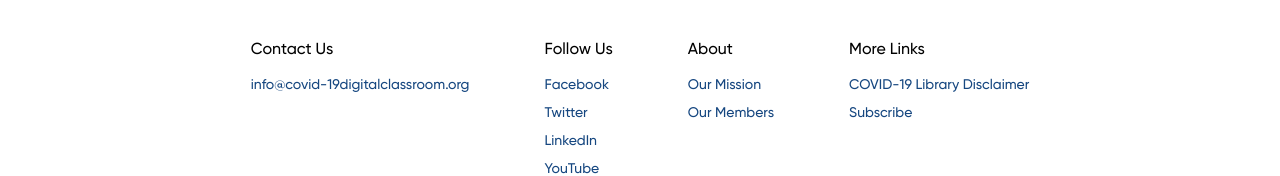
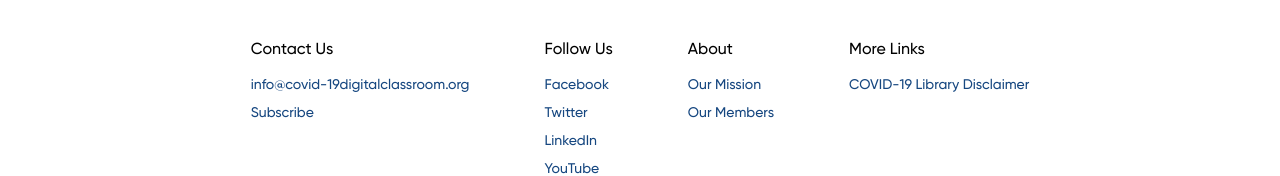
Before and after one commit to CommunityHealthAcademy/digital-classroom-landing-site, a Gatsby site: page / in a window 1280 px wide. Shown: the part 852-1028 px from the top of the page. Built offline with nearby package versions, Linux system fonts and the light colour scheme; Gatsby itself is replaced by a stand-in of ours.

Commit message:
feat(footer): moving subscribe to contact us section

```diff
--- a/src/components/Footer/footer.js
+++ b/src/components/Footer/footer.js
@@ -10,9 +10,22 @@ const Footer = () => {
       <FooterSectionContainer>
         <FooterSection aria-label="contact us">
           <FooterHeading>Contact Us</FooterHeading>
-          <FooterLink href="mailto:info@covid-19digitalclassroom.org">
-            info@covid-19digitalclassroom.org
-          </FooterLink>
+          <FooterList>
+            <li>
+              <FooterLink href="mailto:info@covid-19digitalclassroom.org">
+                info@covid-19digitalclassroom.org
+              </FooterLink>
+            </li>
+            <li>
+              <ExternalLink
+                href="https://covid-19digitalclassroom.us18.list-manage.com/subscribe/post?u=b5cec1bf4c0d31fb186dfed8e&id=346051388d"
+                rel="noreferrer"
+                target="_blank"
+              >
+                Subscribe
+              </ExternalLink>
+            </li>
+          </FooterList>
         </FooterSection>
         <FooterSection aria-label="social links">
           <FooterHeading>Follow Us</FooterHeading>
@@ -62,15 +75,6 @@ const Footer = () => {
               <GatsbyLink to="/disclaimer">
                 COVID-19 Library Disclaimer
               </GatsbyLink>
-            </li>
-            <li>
-              <ExternalLink
-                href="https://covid-19digitalclassroom.us18.list-manage.com/subscribe/post?u=b5cec1bf4c0d31fb186dfed8e&id=346051388d"
-                rel="noreferrer"
-                target="_blank"
-              >
-                Subscribe
-              </ExternalLink>
             </li>
           </FooterList>
         </FooterSection>
```
